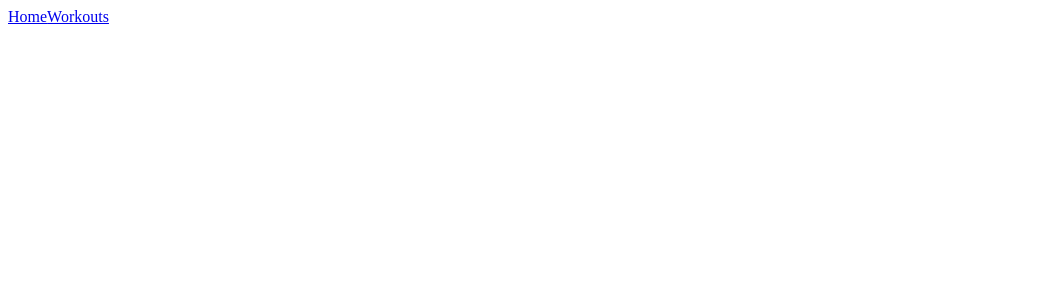
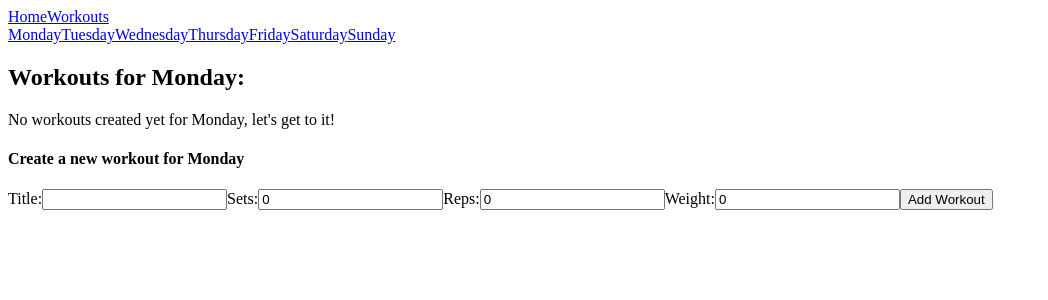
Before and after one commit to zanematero/Gym-Tracker, a React (Create React App) app in the folder frontend/: page /workouts/monday in a window 1280 px wide. Before the commit this address had no page. Shown: the top 300 px of the page, without its empty margins (0-1048 px from the left). Built offline with nearby package versions, Linux system fonts and the light colour scheme.

Commit message:
create workout outlet

```diff
--- a/frontend/src/App.js
+++ b/frontend/src/App.js
@@ -1,7 +1,14 @@
-import WorkoutContainer from "./components/WorkoutContainer";
 import { Route, Routes } from "react-router-dom";
 import Home from "./components/Home";
 import Navbar from "./components/Navbar";
+import WorkoutContainer from "./components/WorkoutContainer";
+import MondayWorkouts from "./components/weekdayworkouts/MondayWorkouts"
+import TuesdayWorkouts from "./components/weekdayworkouts/TuesdayWorkouts"
+import WednesdayWorkouts from "./components/weekdayworkouts/WednesdayWorkouts"
+import ThursdayWorkouts from "./components/weekdayworkouts/ThursdayWorkouts"
+import FridayWorkouts from "./components/weekdayworkouts/FridayWorkouts"
+import SaturdayWorkouts from "./components/weekdayworkouts/SaturdayWorkouts"
+import SundayWorkouts from "./components/weekdayworkouts/SundayWorkouts"
 
 function App() {
   return (
@@ -9,7 +16,15 @@ function App() {
       <Navbar />
       <Routes>
         <Route path="/" element={<Home/>}/>
-        <Route path="/workouts" element={<WorkoutContainer />}/>
+        <Route path="/workouts/" element={<WorkoutContainer />} >
+          <Route path="monday" element={<MondayWorkouts/>}/>
+          <Route path="tuesday" element={<TuesdayWorkouts/>}/>
+          <Route path="wednesday" element={<WednesdayWorkouts/>}/>
+          <Route path="thursday" element={<ThursdayWorkouts/>}/>
+          <Route path="friday" element={<FridayWorkouts/>}/>
+          <Route path="saturday" element={<SaturdayWorkouts/>}/>
+          <Route path="sunday" element={<SundayWorkouts/>}/>
+        </Route>
       </Routes>
     </div>
   );
--- a/frontend/src/components/WorkoutContainer.js
+++ b/frontend/src/components/WorkoutContainer.js
@@ -1,45 +1,22 @@
-import { useEffect } from "react"
-import WorkoutItem from './WorkoutItem.js'
-import CreateWorkout from "./CreateWorkout.js"
-import { useWorkoutContext } from "../context/WorkoutContext.js"
-import TodaysWorkout from "./TodaysWorkout.js";
 import WorkoutNavbar from "./WorkoutNavbar.js";
+import { Outlet } from "react-router-dom";
 
 function WorkoutContainer() {
 
-    const { state, dispatch } = useWorkoutContext();
-    const weekdays = Object.keys(state.weekdays)
-
-    useEffect(() => {
+    /* useEffect(() => {
         const fetchWorkouts = async () => {
             const response = await fetch(`${process.env.REACT_APP_BASEURL}/workouts`)
             const workouts = await response.json()
             dispatch({ type: 'GET_WORKOUTS', workouts: workouts })
         }
         fetchWorkouts()
-    }, [dispatch])
+    }, [dispatch]) */
 
 
     return (
         <div>
             <WorkoutNavbar />
-            {weekdays.map((weekday) => (
-                <div className="weekday" key={weekday}>
-                    <h3>Workouts for {weekday}:</h3>
-                    {state.weekdays[weekday].workouts.length > 0 ? (
-                        state.weekdays[weekday].workouts.map((workout) => (
-                            <WorkoutItem
-                                weekday={weekday}
-                                workout={workout}
-                                key={workout._id}
-                            />
-                        ))
-                    ) : (
-                        <p>No workouts created yet for {weekday}, let's get to it!</p>
-                    )}
-                    <CreateWorkout weekday={weekday} />
-                </div>
-            ))}
+            <Outlet />
         </div>
     );
 }
--- a/frontend/src/components/WorkoutNavbar.js
+++ b/frontend/src/components/WorkoutNavbar.js
@@ -1,6 +1,30 @@
-function WorkoutNavbar () {
+import { NavLink } from "react-router-dom";
+
+function WorkoutNavbar() {
     return (
-        <div>Workout Navbar</div>
+        <div>
+            <NavLink to="/workouts/monday">
+                Monday
+            </NavLink>
+            <NavLink to="/workouts/tuesday">
+                Tuesday
+            </NavLink>
+            <NavLink to="/workouts/wednesday">
+                Wednesday
+            </NavLink>
+            <NavLink to="/workouts/thursday">
+                Thursday
+            </NavLink>
+            <NavLink to="/workouts/friday">
+                Friday
+            </NavLink>
+            <NavLink to="/workouts/saturday">
+                Saturday
+            </NavLink>
+            <NavLink to="/workouts/sunday">
+                Sunday
+            </NavLink>
+        </div>
     )
 }
 
--- /dev/null
+++ b/frontend/src/components/weekdayworkouts/FridayWorkouts.js
@@ -0,0 +1,47 @@
+import WorkoutItem from "../WorkoutItem"
+import CreateWorkout from "../CreateWorkout"
+import { useWorkoutContext } from "../../context/WorkoutContext";
+
+function FridayWorkouts() {
+
+    const { state } = useWorkoutContext();
+
+    return (
+        <div>
+            <h2>Workouts for Friday:</h2>
+            {state.weekdays['Friday'].workouts.length > 0 ? (
+                state.weekdays['Friday'].workouts.map((workout) => (
+                    <WorkoutItem
+                    workout={workout}
+                    weekday={'Friday'}
+                    key={workout._id}
+                    />
+
+                ))
+            ) : (
+                <p>No workouts created yet for Friday, let's get to it!</p>
+            )}
+            <CreateWorkout weekday={'Friday'} />
+        </div>
+    )
+}
+
+export default FridayWorkouts
+
+/* {weekdays.map((weekday) => (
+    <div className="weekday-item" key={weekday}>
+        <h3>Workouts for {weekday}:</h3>
+        {state.weekdays[weekday].workouts.length > 0 ? (
+            state.weekdays[weekday].workouts.map((workout) => (
+                <WorkoutItem
+                    weekday={weekday}
+                    workout={workout}
+                    key={workout._id}
+                />
+            ))
+        ) : (
+            <p>No workouts created yet for {weekday}, let's get to it!</p>
+        )}
+        <CreateWorkout weekday={weekday} />
+    </div>
+))} */
--- /dev/null
+++ b/frontend/src/components/weekdayworkouts/MondayWorkouts.js
@@ -0,0 +1,29 @@
+import WorkoutItem from "../WorkoutItem"
+import CreateWorkout from "../CreateWorkout"
+import { useWorkoutContext } from "../../context/WorkoutContext";
+
+function MondayWorkouts() {
+
+    const { state } = useWorkoutContext();
+
+    return (
+        <div>
+            <h2>Workouts for Monday:</h2>
+            {state.weekdays['Monday'].workouts.length > 0 ? (
+                state.weekdays['Monday'].workouts.map((workout) => (
+                    <WorkoutItem
+                    workout={workout}
+                    weekday={'Monday'}
+                    key={workout._id}
+                    />
+
+                ))
+            ) : (
+                <p>No workouts created yet for Monday, let's get to it!</p>
+            )}
+            <CreateWorkout weekday={'Monday'} />
+        </div>
+    )
+}
+
+export default MondayWorkouts
--- /dev/null
+++ b/frontend/src/components/weekdayworkouts/SaturdayWorkouts.js
@@ -0,0 +1,29 @@
+import WorkoutItem from "../WorkoutItem"
+import CreateWorkout from "../CreateWorkout"
+import { useWorkoutContext } from "../../context/WorkoutContext";
+
+function SaturdayWorkouts() {
+
+    const { state } = useWorkoutContext();
+
+    return (
+        <div>
+            <h2>Workouts for Saturday:</h2>
+            {state.weekdays['Saturday'].workouts.length > 0 ? (
+                state.weekdays['Saturday'].workouts.map((workout) => (
+                    <WorkoutItem
+                    workout={workout}
+                    weekday={'Saturday'}
+                    key={workout._id}
+                    />
+
+                ))
+            ) : (
+                <p>No workouts created yet for Saturday, let's get to it!</p>
+            )}
+            <CreateWorkout weekday={'Saturday'} />
+        </div>
+    )
+}
+
+export default SaturdayWorkouts
--- /dev/null
+++ b/frontend/src/components/weekdayworkouts/SundayWorkouts.js
@@ -0,0 +1,29 @@
+import WorkoutItem from "../WorkoutItem"
+import CreateWorkout from "../CreateWorkout"
+import { useWorkoutContext } from "../../context/WorkoutContext";
+
+function SundayWorkouts() {
+
+    const { state } = useWorkoutContext();
+
+    return (
+        <div>
+            <h2>Workouts for Sunday:</h2>
+            {state.weekdays['Sunday'].workouts.length > 0 ? (
+                state.weekdays['Sunday'].workouts.map((workout) => (
+                    <WorkoutItem
+                    workout={workout}
+                    weekday={'Sunday'}
+                    key={workout._id}
+                    />
+
+                ))
+            ) : (
+                <p>No workouts created yet for Sunday, let's get to it!</p>
+            )}
+            <CreateWorkout weekday={'Sunday'} />
+        </div>
+    )
+}
+
+export default SundayWorkouts
--- /dev/null
+++ b/frontend/src/components/weekdayworkouts/ThursdayWorkouts.js
@@ -0,0 +1,29 @@
+import WorkoutItem from "../WorkoutItem"
+import CreateWorkout from "../CreateWorkout"
+import { useWorkoutContext } from "../../context/WorkoutContext";
+
+function ThursdayWorkouts() {
+
+    const { state } = useWorkoutContext();
+
+    return (
+        <div>
+            <h2>Workouts for Thursday:</h2>
+            {state.weekdays['Thursday'].workouts.length > 0 ? (
+                state.weekdays['Thursday'].workouts.map((workout) => (
+                    <WorkoutItem
+                    workout={workout}
+                    weekday={'Thursday'}
+                    key={workout._id}
+                    />
+
+                ))
+            ) : (
+                <p>No workouts created yet for Thursday, let's get to it!</p>
+            )}
+            <CreateWorkout weekday={'Thursday'} />
+        </div>
+    )
+}
+
+export default ThursdayWorkouts
--- /dev/null
+++ b/frontend/src/components/weekdayworkouts/TuesdayWorkouts.js
@@ -0,0 +1,29 @@
+import WorkoutItem from "../WorkoutItem"
+import CreateWorkout from "../CreateWorkout"
+import { useWorkoutContext } from "../../context/WorkoutContext";
+
+function TuesdayWorkouts() {
+
+    const { state } = useWorkoutContext();
+
+    return (
+        <div>
+            <h2>Workouts for Tuesday:</h2>
+            {state.weekdays['Tuesday'].workouts.length > 0 ? (
+                state.weekdays['Tuesday'].workouts.map((workout) => (
+                    <WorkoutItem
+                    workout={workout}
+                    weekday={'Tuesday'}
+                    key={workout._id}
+                    />
+
+                ))
+            ) : (
+                <p>No workouts created yet for Tuesday, let's get to it!</p>
+            )}
+            <CreateWorkout weekday={'Tuesday'} />
+        </div>
+    )
+}
+
+export default TuesdayWorkouts
--- /dev/null
+++ b/frontend/src/components/weekdayworkouts/WednesdayWorkouts.js
@@ -0,0 +1,29 @@
+import WorkoutItem from "../WorkoutItem"
+import CreateWorkout from "../CreateWorkout"
+import { useWorkoutContext } from "../../context/WorkoutContext";
+
+function WednesdayWorkouts() {
+
+    const { state } = useWorkoutContext();
+
+    return (
+        <div>
+            <h2>Workouts for Wednesday:</h2>
+            {state.weekdays['Wednesday'].workouts.length > 0 ? (
+                state.weekdays['Wednesday'].workouts.map((workout) => (
+                    <WorkoutItem
+                    workout={workout}
+                    weekday={'Wednesday'}
+                    key={workout._id}
+                    />
+
+                ))
+            ) : (
+                <p>No workouts created yet for Wednesday, let's get to it!</p>
+            )}
+            <CreateWorkout weekday={'Wednesday'} />
+        </div>
+    )
+}
+
+export default WednesdayWorkouts
```
